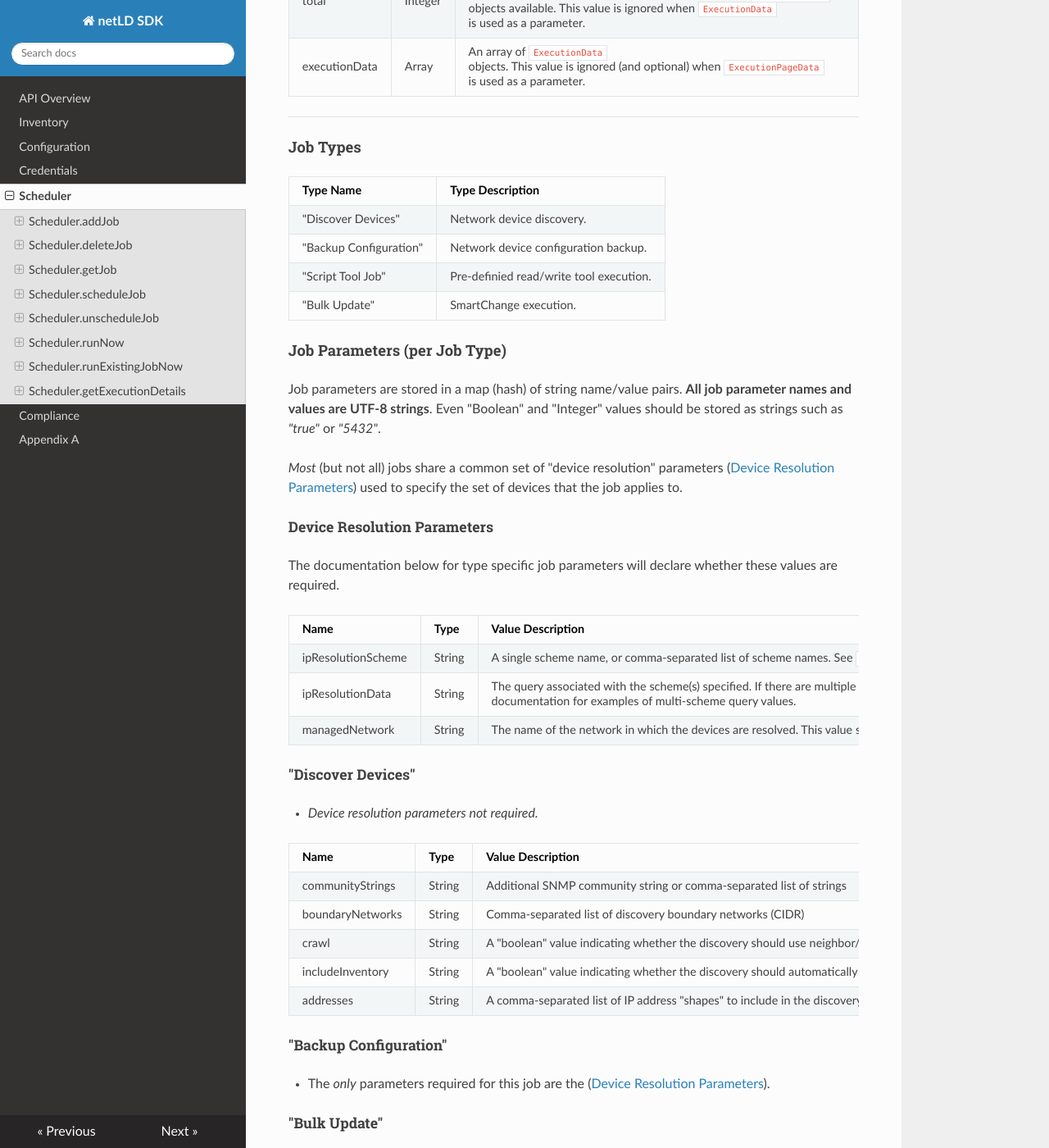
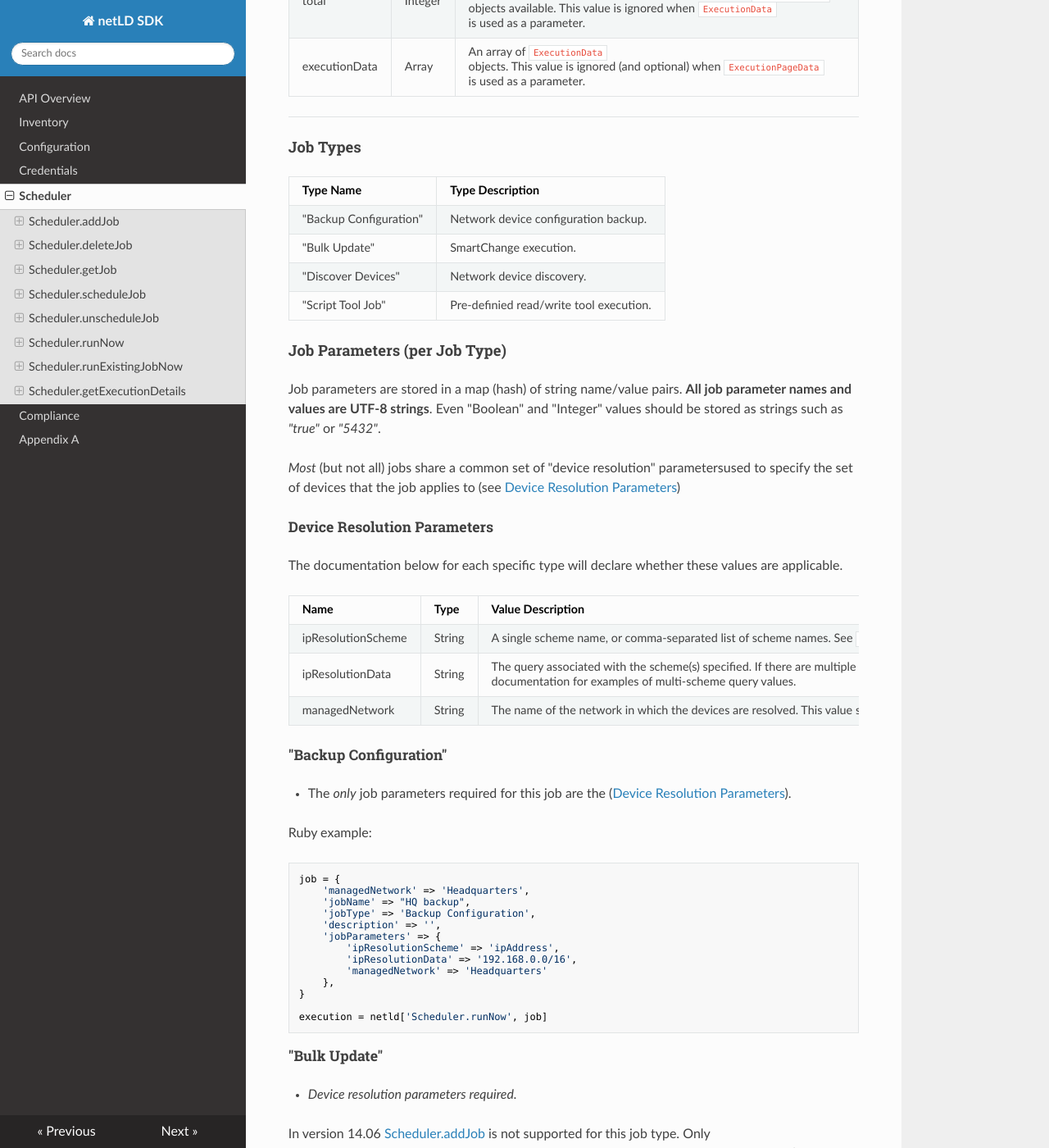
Before and after one commit to logicvein/NetLD-SDK, an MkDocs documentation site: the page built from docs/Scheduler.md, in a window 1280 px wide and 1400 px high, scrolled down 4396 px. Shown: the whole window at 82% size. Built offline with MkDocs 1.6.1, drawn with Linux system fonts in a browser that asks for light colours; nearby versions of some CDN libraries; old or Windows-style settings are respelled for this version of MkDocs; some of the changed text lies outside the part shown.

Commit message:
14.06 scheduler doc changes

````diff
--- a/docs/Scheduler.md
+++ b/docs/Scheduler.md
@@ -155,19 +155,19 @@
 #### Job Types
 | Type Name              | Type Description     |
 | ---------------------- | -------------------  |
+| "Backup Configuration" | Network device configuration backup. |
+| "Bulk Update"          | SmartChange execution. |
 | "Discover Devices"     | Network device discovery. |
-| "Backup Configuration" | Network device configuration backup. |
 | "Script Tool Job"      | Pre-definied read/write tool execution. |
-| "Bulk Update"          | SmartChange execution. |
 
 #### Job Parameters (per Job Type)
 
 Job parameters are stored in a map (hash) of string name/value pairs.  **All job parameter names and values are UTF-8 strings**.  Even "Boolean" and "Integer" values should be stored as strings such as *"true"* or *"5432"*.
 
-*Most* (but not all) jobs share a common set of "device resolution" parameters ([Device Resolution Parameters](#device-resolution-parameters)) used to specify the set of devices that the job applies to.
+*Most* (but not all) jobs share a common set of "device resolution" parametersused to specify the set of devices that the job applies to (see [Device Resolution Parameters](#device-resolution-parameters))
 
 ##### Device Resolution Parameters
-The documentation below for type specific job parameters will declare whether these values are required.
+The documentation below for each specific type will declare whether these values are applicable.
 
 | Name             | Type     | Value Description      |
 | ---------------- | -------- | --------------------   |
@@ -176,19 +176,26 @@
 | managedNetwork     | String   | The name of the network in which the devices are resolved.  This value should be the same as the ``managedNetwork`` defined in the ``JobData`` object. |
 
 
-##### "Discover Devices"
-* *Device resolution parameters not required.*
+##### "Backup Configuration"
+* The *only* job parameters required for this job are the ([Device Resolution Parameters](#device-resolution-parameters)).
 
-| Name             | Type     | Value Description      |
-| ---------------- | -------- | --------------------   |
-| communityStrings | String   | Additional SNMP community string or comma-separated list of strings |
-| boundaryNetworks | String   | Comma-separated list of discovery boundary networks (CIDR) |
-| crawl            | String   | A "boolean" value indicating whether the discovery should use neighbor/peer information to discover additional devices |
-| includeInventory | String   | A "boolean" value indicating whether the discovery should automatically include current inventory devices.  This option is only meaningful when "crawl" is also set to *"true"* |
-| addresses        | String   | A comma-separated list of IP address "shapes" to include in the discovery.  See below. |
+Ruby example:
 
-##### "Backup Configuration"
-* The *only* parameters required for this job are the ([Device Resolution Parameters](#device-resolution-parameters)).
+```ruby
+job = {
+    'managedNetwork' => 'Headquarters',
+    'jobName' => "HQ backup",
+    'jobType' => 'Backup Configuration',
+    'description' => '',
+    'jobParameters' => {
+        'ipResolutionScheme' => 'ipAddress',
+        'ipResolutionData' => '192.168.0.0/16',
+        'managedNetwork' => 'Headquarters'
+    },
+}
+
+execution = netld['Scheduler.runNow', job]
+```
 
 ##### "Bulk Update"
 * *Device resolution parameters required.*
@@ -236,3 +243,39 @@
 ```
 
 *Note: the replacements names of "IP Address" and "VLAN ID" are merely example replacement names, not pre-defined or required names.*
+
+
+##### "Discover Devices"
+* *Device resolution parameters not required.*
+
+| Name             | Type     | Value Description      |
+| ---------------- | -------- | --------------------   |
+| communityStrings | String   | Additional SNMP community string or comma-separated list of strings |
+| boundaryNetworks | String   | Comma-separated list of discovery boundary networks (CIDR) |
+| crawl            | String   | A "boolean" value indicating whether the discovery should use neighbor/peer information to discover additional devices |
+| includeInventory | String   | A "boolean" value indicating whether the discovery should automatically include current inventory devices.  This option is only meaningful when "crawl" is also set to *"true"* |
+| addresses        | String   | A comma-separated list of IP address "shapes" to include in the discovery.  See below. |
+
+Python example:
+
+```python
+job_data = {
+    'managedNetwork': 'Headquarters',
+    'jobName': 'Discover lab devices',
+    'jobType': 'Discover Devices',
+    'description': '',
+    'jobParameters': {
+        'addresses': '10.0.0.0/24,10.0.1.0/24',
+        'managedNetwork': 'Headquarters',
+        'crawl': 'false',
+        'boundaryNetworks': '10.0.0.0/8,192.168.0.0/16,172.16.0.0/12',
+        'includeInventory': 'false',
+        'communityStrings': 'public'
+    }
+}
+
+try:
+    execution = netld_svc.call('Scheduler.runNow', job_data)
+except JsonError as ex:
+    print 'JsonError: ' + str(ex.value)
+```
````
